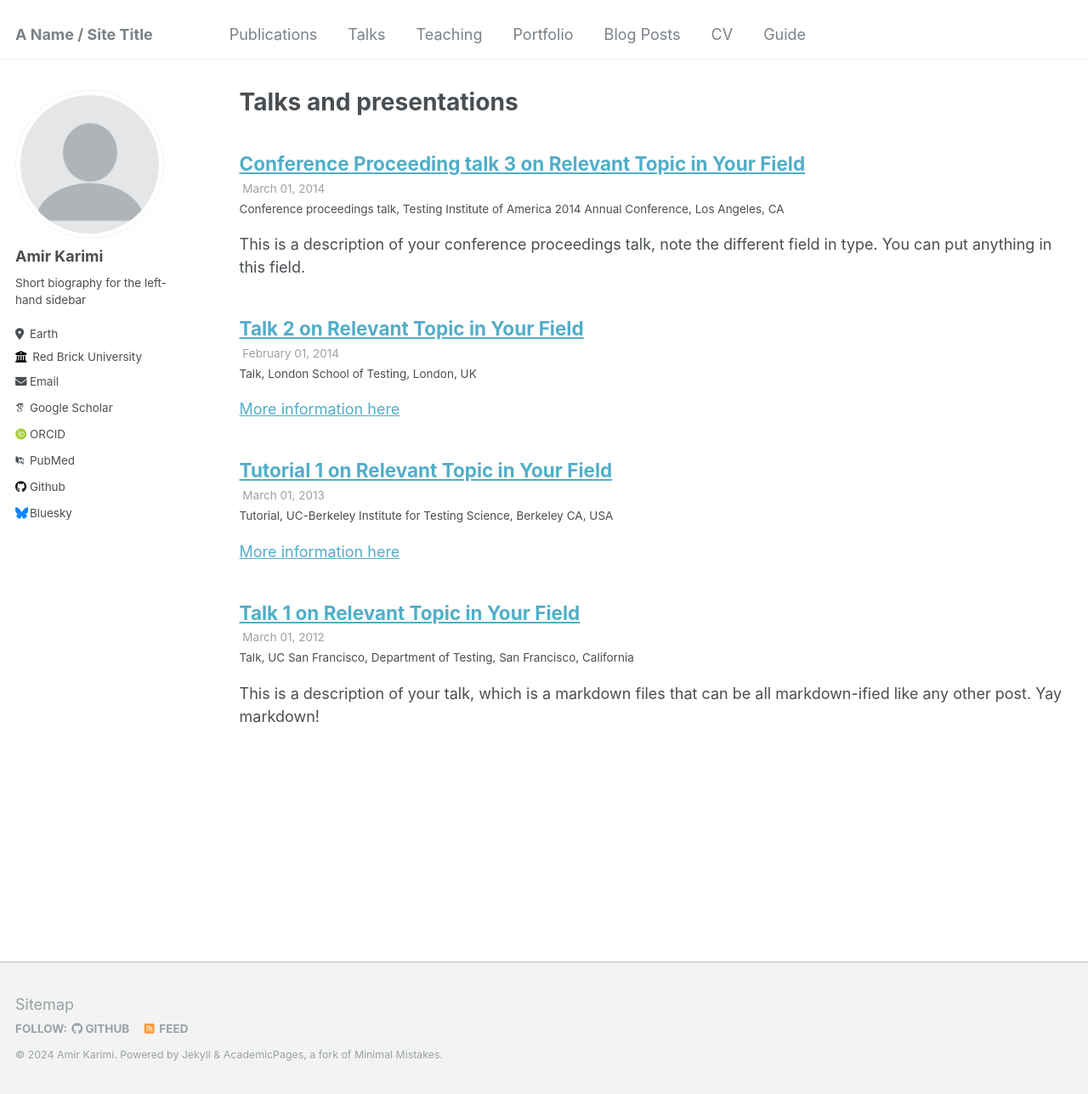
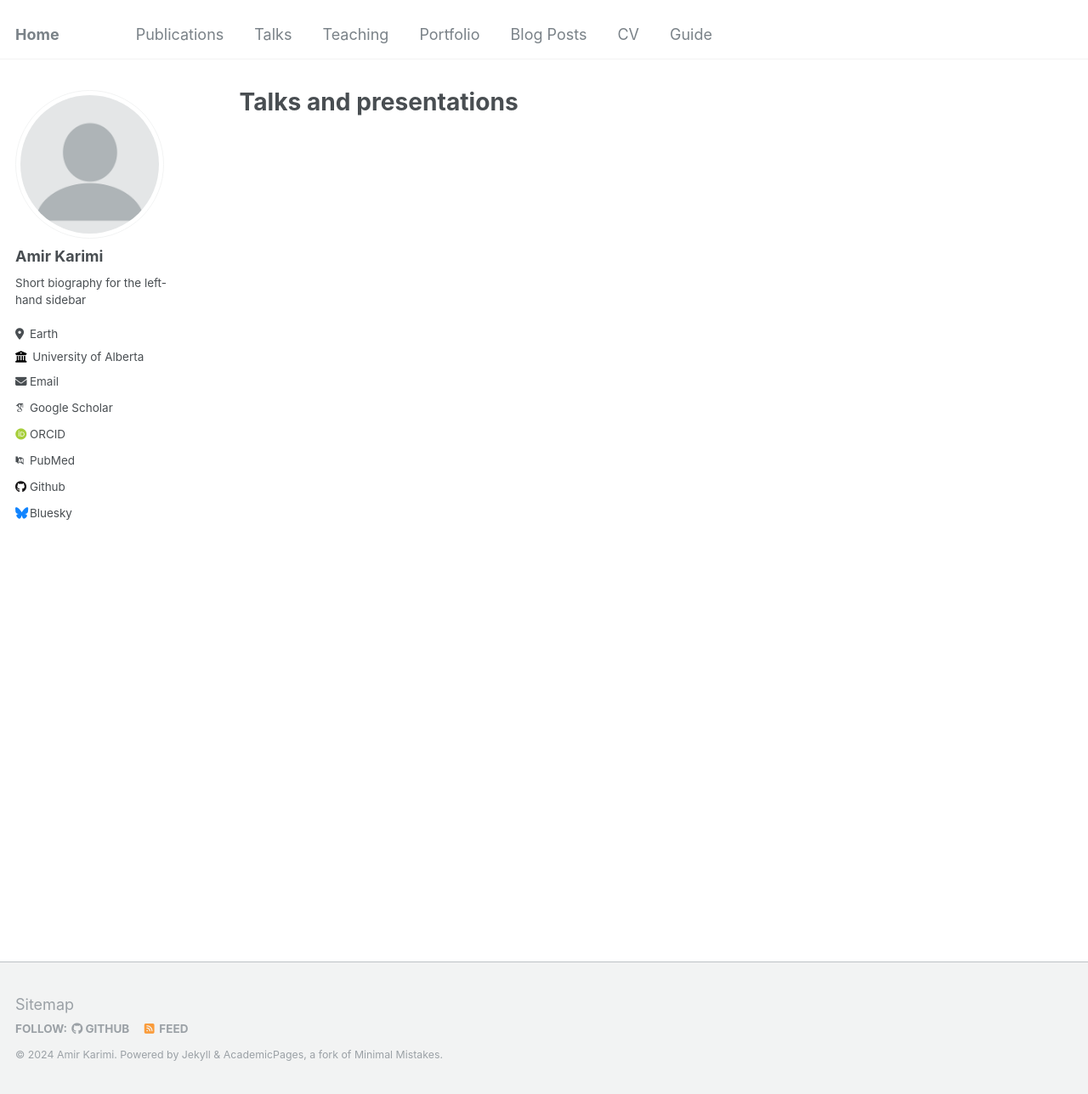
Before and after one commit to amir-karimi96/amir-karimi96.github.io, a Jekyll site: the page built from _pages/talks.html, in a window 1280 px wide and 1288 px high. Shown: the whole window at 85% size. Built offline with Jekyll 4.4.1, drawn with Linux system fonts in a browser that asks for light colours; some web fonts are replaced.

Commit message:
Update _config.yml

```diff
--- a/_config.yml
+++ b/_config.yml
@@ -8,7 +8,7 @@
 
 # Basic Site Settings
 locale                   : "en-US"
-title                    : "A Name / Site Title"
+title                    : "Home"
 title_separator          : "-"
 name                     : &name "Amir Karimi"
 description              : &description "Robotics enthusiast"
@@ -26,7 +26,7 @@ author:
   pronouns         : # example: "she/her"
   bio              : "Short biography for the left-hand sidebar"
   location         : "Earth"
-  employer         : "Red Brick University"
+  employer         : "University of Alberta"
   uri              : # URL
   email            : "none@example.org"
 
@@ -200,18 +200,18 @@ kramdown:
 
 # Collections
 collections:
-  teaching:
-    output: true
-    permalink: /:collection/:path/
+  # teaching:
+  #   output: true
+  #   permalink: /:collection/:path/
   publications:
     output: true
     permalink: /:collection/:path/
   portfolio:
     output: true
     permalink: /:collection/:path/
-  talks:
-    output: true
-    permalink: /:collection/:path/
+  # talks:
+    # output: true
+    # permalink: /:collection/:path/
 
 
 # Defaults
```
